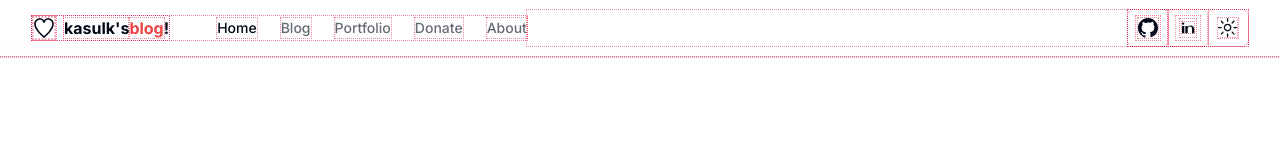
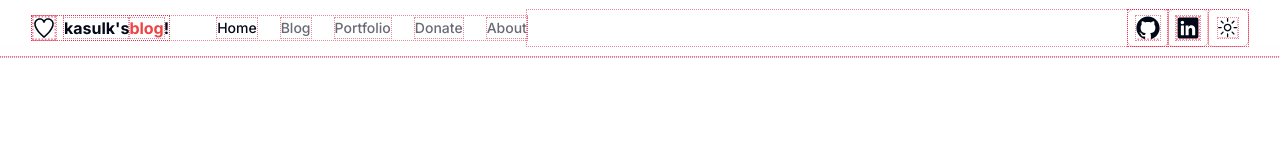
Before and after one commit to kasulk/blog, a Next.js app: page / in a window 1280 px wide. Shown: the top 150 px of the page. Built offline with nearby package versions, Linux system fonts and the light colour scheme.

Commit message:
refactor; move social links to dedicated SocialLinks Component

```diff
--- a/src/components/Icons/index.ts
+++ b/src/components/Icons/index.ts
@@ -1,9 +1,9 @@
 // export * from "./Activity";
 // export * from "./ChevronDown";
 // export * from "./Flash";
-export * from "./GitHub";
+// export * from "./GitHub";
 // export * from "./Heart";
-export * from "./LinkedIn";
+// export * from "./LinkedIn";
 // export * from "./Lock";
 // export * from "./Moon";
 // export * from "./Plus";
--- a/src/components/Icons/GitHub.tsx
+++ b/src/components/Icons/notUsed/GitHub.tsx
@@ -1,4 +1,4 @@
-import { IconSvgProps } from "./types";
+import { IconSvgProps } from "../types";
 
 export const GitHubIcon = ({
   fill = "currentColor",
--- a/src/components/Icons/LinkedIn.tsx
+++ b/src/components/Icons/notUsed/LinkedIn.tsx
@@ -1,4 +1,4 @@
-import { IconSvgProps } from "./types";
+import { IconSvgProps } from "../types";
 
 export const LinkedInIcon = ({
   fill = "currentColor",
--- a/src/components/SiteHeader/SiteHeader.tsx
+++ b/src/components/SiteHeader/SiteHeader.tsx
@@ -1,9 +1,5 @@
-import Link from "next/link";
-import { siteConfig } from "@/config/site";
-import { cn } from "@/lib/utils";
-import { buttonVariants } from "../ui/button";
-import { GitHubIcon, LinkedInIcon } from "../Icons";
 import { MainNav, MobileNav, ThemeSwitch } from ".";
+import { SocialLinks } from "./SocialLinks";
 
 export function SiteHeader() {
   return (
@@ -12,37 +8,7 @@ export function SiteHeader() {
         <MainNav />
         <div className="flex flex-1 items-center justify-end">
           <nav className="flex items-center">
-            <Link
-              href={siteConfig.links.github}
-              target="_blank"
-              rel="noreferrer"
-            >
-              <div
-                className={cn(
-                  buttonVariants({ variant: "ghost" }),
-                  "w-10 px-0",
-                )}
-              >
-                <GitHubIcon className="text-foreground" />
-                {/* <GitHubIcon className="h-4 w-4" /> */}
-                <span className="sr-only">GitHub</span>
-              </div>
-            </Link>
-            <Link
-              href={siteConfig.links.linkedin}
-              target="_blank"
-              rel="noreferrer"
-            >
-              <div
-                className={cn(
-                  buttonVariants({ variant: "ghost" }),
-                  "w-10 px-0",
-                )}
-              >
-                <LinkedInIcon className="text-foreground" />
-                <span className="sr-only">LinkedIn</span>
-              </div>
-            </Link>
+            <SocialLinks />
             <ThemeSwitch />
             <MobileNav />
           </nav>
--- /dev/null
+++ b/src/components/SiteHeader/SocialLinks.tsx
@@ -0,0 +1,38 @@
+import Link from "next/link";
+import { buttonVariants } from "../ui/button";
+import { GitHubLogoIcon, LinkedInLogoIcon } from "@radix-ui/react-icons";
+import { siteConfig } from "@/config/site";
+import { capitalize, cn } from "@/lib/utils";
+
+export function SocialLinks() {
+  const socialLinks = Object.values(siteConfig.links.social);
+  const socialNames = Object.keys(siteConfig.links.social);
+
+  const iconClassNames = "text-foreground h-6 w-6 hover:text-foreground/80";
+
+  const socialIcons = [
+    <GitHubLogoIcon key="github" className={iconClassNames} />,
+    <LinkedInLogoIcon key="linkedin" className={iconClassNames} />,
+    // <CodewarsLogoIcon key="codewars" className={iconClassNames} />,
+  ];
+
+  return (
+    <>
+      {socialLinks.map((link, i) => (
+        <Link
+          key={`social-link-${i}`}
+          href={link}
+          target="_blank"
+          rel="noreferrer"
+        >
+          <div
+            className={cn(buttonVariants({ variant: "ghost" }), "w-10 px-0")}
+          >
+            {socialIcons[i]}
+            <span className="sr-only">{capitalize(socialNames[i])}</span>
+          </div>
+        </Link>
+      ))}
+    </>
+  );
+}
--- a/src/config/site.ts
+++ b/src/config/site.ts
@@ -8,9 +8,11 @@ export const siteConfig = {
 
   links: {
     personalSite: "https://danielkaser.de",
-    github: "https://github.com/kasulk",
-    linkedin: "https://linkedin.com/in/kasulk",
-    codewars: "https://www.codewars.com/users/kasulk",
+    social: {
+      github: "https://github.com/kasulk",
+      linkedin: "https://linkedin.com/in/kasulk",
+      // codewars: "https://www.codewars.com/users/kasulk",
+    },
 
     docs: {
       arrayMap:
```
